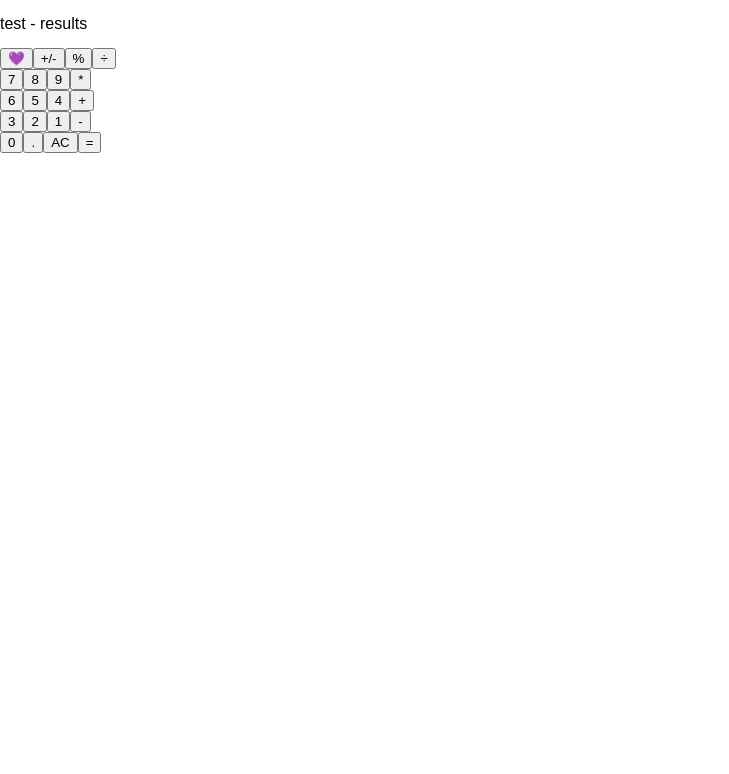
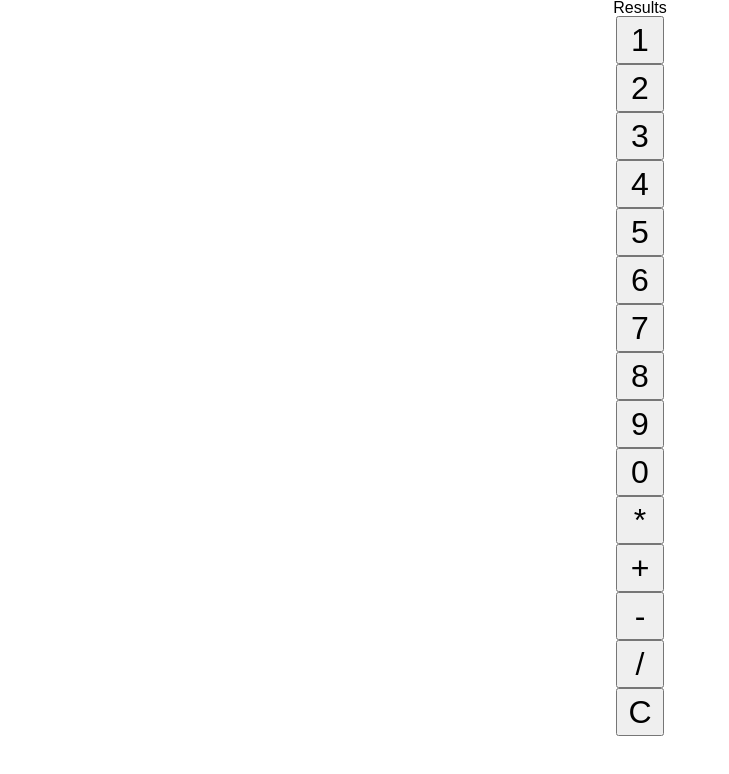
Before and after one commit to uncrownedthrone/calculator, a React (Create React App) app: page / in a window 1280 px wide. Shown: the top 774 px of the page, without its empty margins (0-729 px from the left). Built offline with nearby package versions, Linux system fonts and the light colour scheme.

Commit message:
numbers displaying on buttons

```diff
--- a/src/components/CreateButtons.jsx
+++ /dev/null
@@ -1,53 +0,0 @@
-// DONE create button on page
-
-// TODO assign numbers to each button
-// TODO assign operator to math buttons
-// TODO hold button selection in memory
-// TODO add math for / * + -
-// TODO display result
-// TODO clear result
-
-import React from 'react'
-
-// create button on page
-const CreateButtons = props => {
-  const handleClick = () => {
-    console.log(props.number)
-  }
-  return (
-    <>
-      <section>
-        <button>💜</button>
-        <button>+/-</button>
-        <button>%</button>
-        <button>÷</button>{' '}
-      </section>{' '}
-      <section>
-        <button>7</button>
-        <button>8</button>
-        <button>9</button>
-        <button>*</button>{' '}
-      </section>{' '}
-      <section>
-        <button>6</button>
-        <button>5</button>
-        <button>4</button>
-        <button>+</button>{' '}
-      </section>{' '}
-      <section>
-        <button>3</button>
-        <button>2</button>
-        <button>1</button>
-        <button>-</button>{' '}
-      </section>{' '}
-      <section>
-        <button>0</button>
-        <button>.</button>
-        <button>AC</button>
-        <button>=</button>{' '}
-      </section>
-    </>
-  )
-}
-
-export default CreateButtons
--- /dev/null
+++ b/src/components/NumberButton.jsx
@@ -0,0 +1,23 @@
+// DONE create button on page
+// DONE assign numbers to each button
+
+// TODO assign operator to math buttons
+// TODO hold button selection in memory
+// TODO add math for / * + -
+// TODO display result
+// TODO clear result
+
+import React from 'react'
+
+// create button on page
+const NumberButton = props => {
+  return (
+    <>
+      <button onClick={() => props.handleClick(props.number)}>
+        {props.number}
+      </button>
+    </>
+  )
+}
+
+export default NumberButton
--- a/src/components/Result.jsx
+++ b/src/components/Result.jsx
@@ -3,7 +3,7 @@ import React from 'react'
 const Result = () => {
   return (
     <>
-      <p>test - results</p>
+      <section className="results">Results</section>
     </>
   )
 }
--- a/src/index.css
+++ b/src/index.css
@@ -10,3 +10,15 @@ body {
   margin: 0;
   min-height: 100%;
 }
+
+section {
+  display: flex;
+  flex-direction: row;
+  justify-content: center;
+}
+
+button {
+  font-size: 2rem;
+  width: 3rem;
+  height: 3rem;
+}
--- a/src/pages/HomePage.jsx
+++ b/src/pages/HomePage.jsx
@@ -1,12 +1,20 @@
 import React from 'react'
 import Result from '../components/Result'
-import CreateButtons from '../components/CreateButtons'
+import NumberButton from '../components/NumberButton'
 
 const HomePage = props => {
+  const numbers = '1234567890*+-/C'.split('')
+  const numberClicked = numbers
   return (
     <>
       <Result />
-      <CreateButtons />
+      {numbers.map(number => {
+        return (
+          <section key={number}>
+            <NumberButton handleClick={numberClicked} number={number} />
+          </section>
+        )
+      })}
     </>
   )
 }
```
